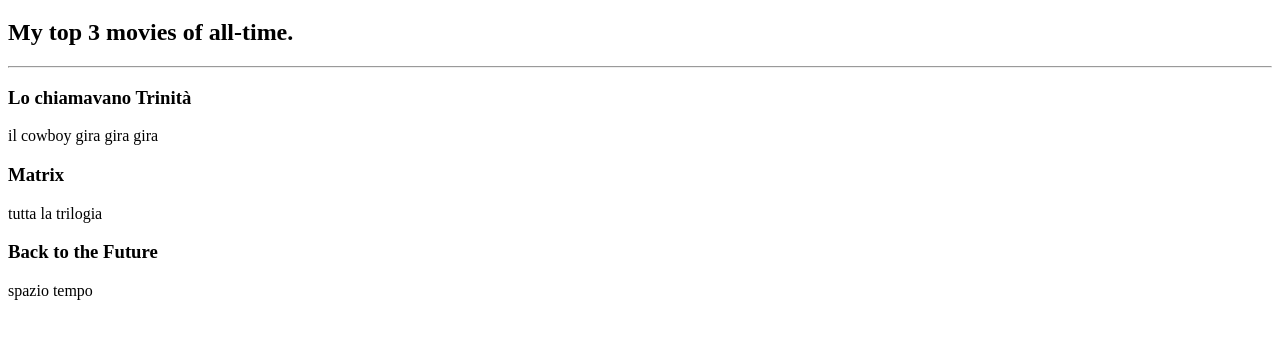
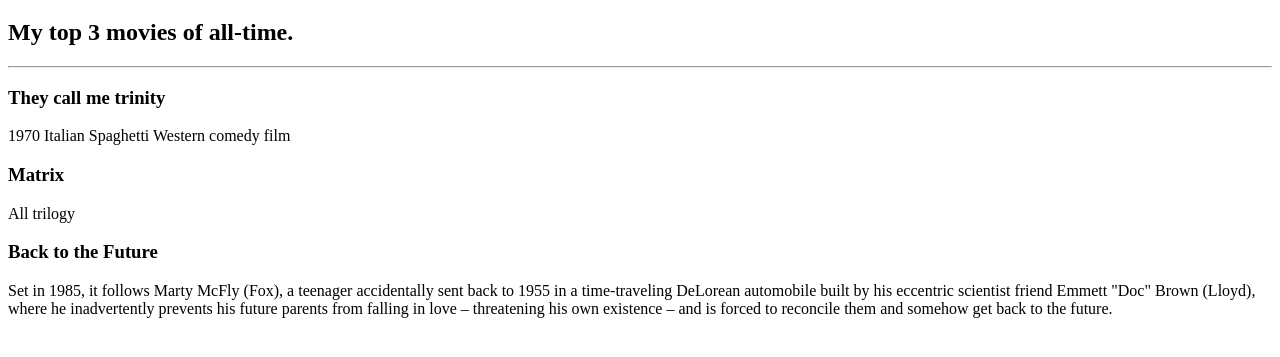
Before and after one commit to kappa73/html-portfolio, a plain HTML site: page public/movie-ranking.html in a window 1280 px wide. Shown: the part 61-418 px from the top of the page. Drawn offline with Linux system fonts and the light colour scheme.

Commit message:
Add files via upload

```diff
--- a/public/movie-ranking.html
+++ b/public/movie-ranking.html
@@ -8,11 +8,11 @@
     <h1>The Best Movies According to Adriano</h1>
     <h2>My top 3 movies of all-time.</h2>
     <hr />
-    <h3>Lo chiamavano Trinità</h3>
-    <p>il cowboy gira gira gira</p>
+    <h3>They call me trinity</h3>
+    <p>1970 Italian Spaghetti Western comedy film</p>
     <h3>Matrix</h3>
-    <p>tutta la trilogia</p>
+    <p>All trilogy</p>
     <h3>Back to the Future</h3>
-    <p>spazio tempo</p>
+    <p>Set in 1985, it follows Marty McFly (Fox), a teenager accidentally sent back to 1955 in a time-traveling DeLorean automobile built by his eccentric scientist friend Emmett "Doc" Brown (Lloyd), where he inadvertently prevents his future parents from falling in love – threatening his own existence – and is forced to reconcile them and somehow get back to the future. </p>
   </body>
 </html>
```
